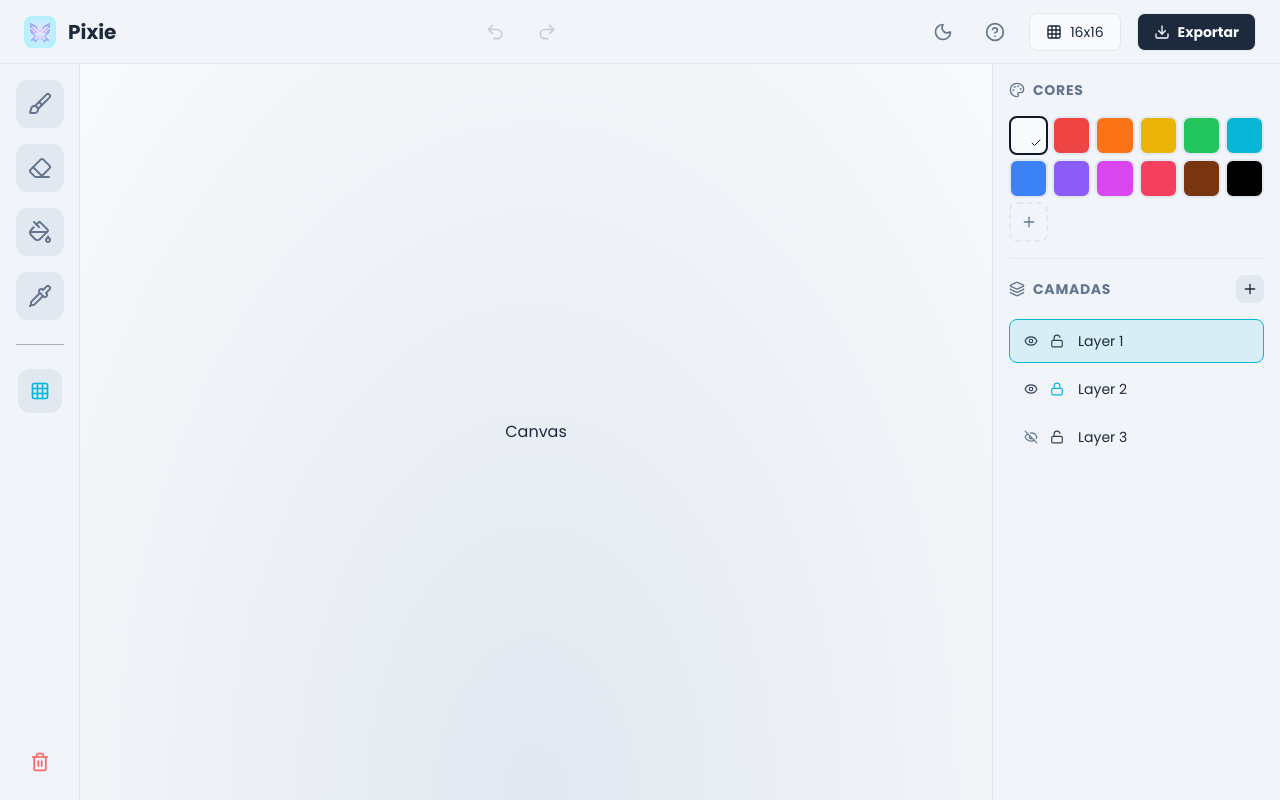
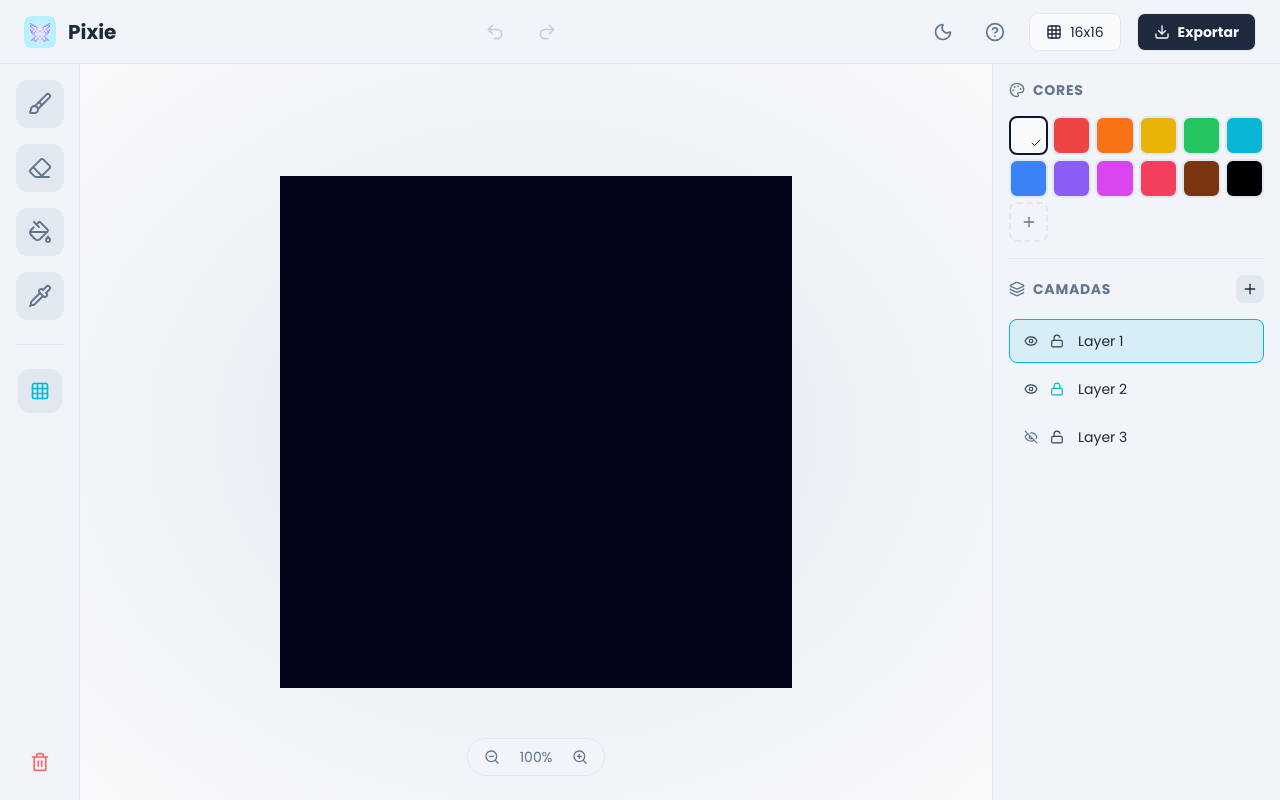
Before and after one commit to Guxtaviko/pixie, a React (Vite) app: page / in a window 1280 px wide. Built offline with nearby package versions, Linux system fonts and the light colour scheme.

Commit message:
feat: add base canvas with zoom in and out

```diff
--- a/src/components/canvas.tsx
+++ b/src/components/canvas.tsx
@@ -1,7 +1,52 @@
+import { ZoomIn as ZoomInIcon, ZoomOut as ZoomOutIcon } from 'lucide-react'
+import { useState } from 'react'
+import { Button } from './ui/button'
+
+const maxZoom = 3
+const minZoom = 0.5
+const zoomStep = 0.25
+
 export const Canvas = () => {
+	const [zoom, setZoom] = useState(1)
+
+	const increaseZoom = () => {
+		setZoom((prevZoom) => Math.min(prevZoom + zoomStep, maxZoom)) // Limita o zoom máximo a 3x
+	}
+	const decreaseZoom = () => {
+		setZoom((prevZoom) => Math.max(prevZoom - zoomStep, minZoom)) // Limita o zoom mínimo a 0.5x
+	}
+
 	return (
-		<div className='flex-1 relative overflow-hidden flex items-center justify-center p-8 cursor-crosshair touch-none bg-radial-[at_50%_100%] from-slate-200 to-slate-50 dark:from-slate-800 dark:to-slate-950 '>
-			Canvas
+		<div className='flex-1 relative overflow-hidden flex items-center justify-center p-8 cursor-crosshair touch-none bg-radial-[at_50%_50%] from-slate-200 to-slate-50 dark:from-slate-800 dark:to-slate-950 '>
+			<div
+				className='relative transition-transform duration-200'
+				style={{ transform: `scale(${zoom})`, imageRendering: 'pixelated' }}
+			>
+				<canvas width={512} height={512} className='bg-slate-950' />
+			</div>
+
+			<div className='absolute bottom-6 left-1/2 -translate-x-1/2 flex items-center gap-2 border section rounded-full px-3 py-1.5 backdrop-blur-xs'>
+				<Button
+					onClick={decreaseZoom}
+					disabled={zoom <= minZoom}
+					className='p-1 text-slate-500 hover:text-slate-800 dark:hover:text-slate-200 disabled:text-slate-500/50'
+				>
+					<ZoomOutIcon size={16} />
+				</Button>
+				<Button
+					onClick={() => setZoom(1)}
+					className='text-sm w-12 text-center text-slate-500 hover:text-slate-800 dark:hover:text-slate-200 '
+				>
+					{Math.round(zoom * 100)}%
+				</Button>
+				<Button
+					onClick={increaseZoom}
+					disabled={zoom >= maxZoom}
+					className='p-1 text-slate-500 hover:text-slate-800 dark:hover:text-slate-200 disabled:text-slate-500/50'
+				>
+					<ZoomInIcon size={16} />
+				</Button>
+			</div>
 		</div>
 	)
 }
--- a/src/components/tool-bar.tsx
+++ b/src/components/tool-bar.tsx
@@ -30,7 +30,7 @@ export const ToolBar = () => {
 				))}
 			</div>
 
-			<hr className='w-12 border-slate-500/50 my-2' />
+			<hr className='w-12 border-slate-200 dark:border-slate-800 my-2' />
 
 			<Button
 				onClick={toggleGrid}
```
